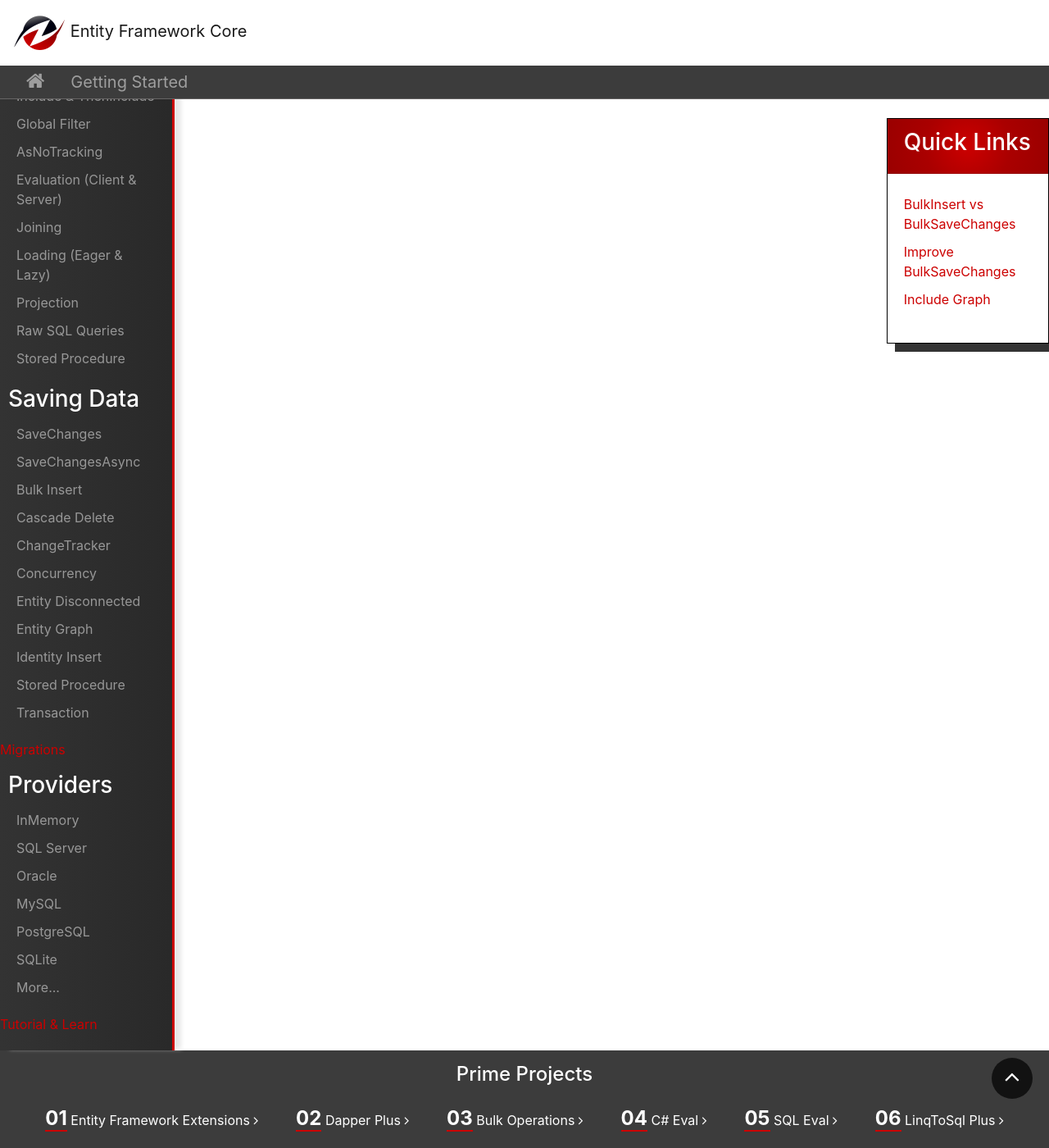
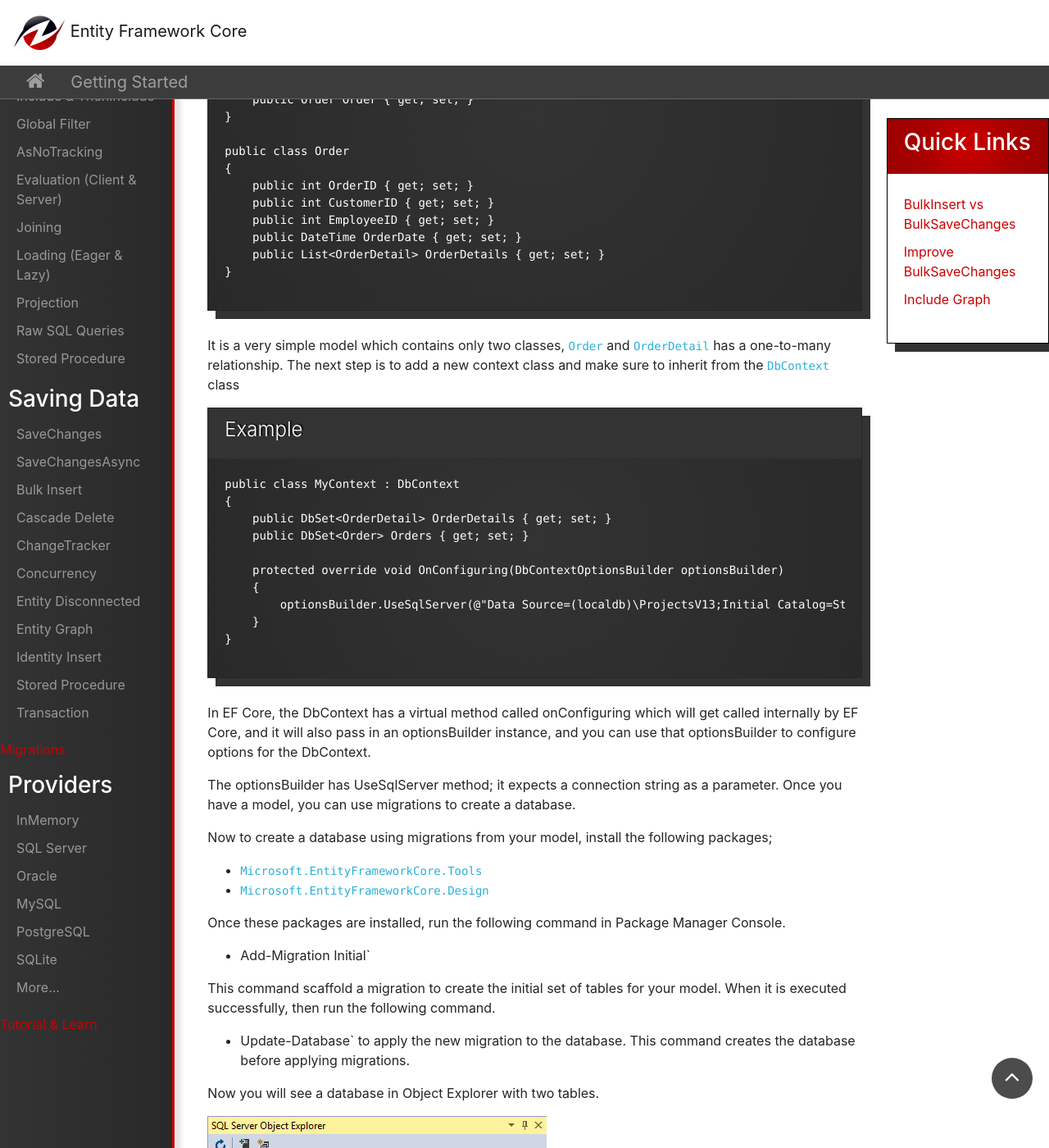
Before and after one commit to zzzprojects/EntityFrameworkCore, a Jekyll site: the page built from docs/pages/getting-started/approach/code-first.md, in a window 1280 px wide and 1400 px high, scrolled down 654 px. Shown: the whole window at 82% size. Built offline with Jekyll 4.4.1, drawn with Linux system fonts in a browser that asks for light colours; nearby versions of some CDN libraries; some of the changed text lies outside the part shown.

Commit message:
Added code first approach article

```diff
--- a/docs/pages/getting-started/approach/code-first.md
+++ b/docs/pages/getting-started/approach/code-first.md
@@ -1,3 +1,73 @@
 ---
 permalink: approach-code-first
 ---
+
+If you have used Entity Framework in the past, you will probably have heard about the **Code First** approach.
+
+ - **Code First** workflow begins with classes that describe the conceptual model and then Entity Framework generate a database from that model automatically.
+ - Code first approach offers most control over the final appearance of the application code and the resulting database.
+
+To start using Entity Framework, you will need to follow the following steps;
+
+The first step is to create a new project and then add all the required NuGet Packages for EF Core. Once all the NuGet packages are installed, add your conceptual model.
+
+{% include template-example.html %}
+{% highlight csharp %}
+
+public class OrderDetail
+{
+    public int OrderDetailID { get; set; }
+    public int OrderID { get; set; }
+    public int ProductID { get; set; }
+    public int Quantity { get; set; }
+    public Order Order { get; set; }
+}
+
+public class Order
+{
+    public int OrderID { get; set; }
+    public int CustomerID { get; set; }
+    public int EmployeeID { get; set; }
+    public DateTime OrderDate { get; set; }
+    public List<OrderDetail> OrderDetails { get; set; }
+}
+
+{% endhighlight %}
+
+It is a very simple model which contains only two classes, `Order` and `OrderDetail` has a one-to-many relationship. The next step is to add a new context class and make sure to inherit from the `DbContext` class
+
+{% include template-example.html %}
+{% highlight csharp %}
+public class MyContext : DbContext
+{
+    public DbSet<OrderDetail> OrderDetails { get; set; }
+    public DbSet<Order> Orders { get; set; }
+
+    protected override void OnConfiguring(DbContextOptionsBuilder optionsBuilder)
+    {
+        optionsBuilder.UseSqlServer(@"Data Source=(localdb)\ProjectsV13;Initial Catalog=StoreDB;");
+    }
+}
+
+{% endhighlight %}
+
+In EF Core, the DbContext has a virtual method called onConfiguring which will get called internally by EF Core, and it will also pass in an optionsBuilder instance, and you can use that optionsBuilder to configure options for the DbContext.
+
+The optionsBuilder has UseSqlServer method; it expects a connection string as a parameter. Once you have a model, you can use migrations to create a database.
+
+Now to create a database using migrations from your model, install the following packages;
+
+ - `Microsoft.EntityFrameworkCore.Tools`
+ - `Microsoft.EntityFrameworkCore.Design`
+
+Once these packages are installed, run the following command in Package Manager Console.
+
+ - Add-Migration Initial`
+
+This command scaffold a migration to create the initial set of tables for your model. When it is executed successfully, then run the following command.
+
+ - Update-Database` to apply the new migration to the database. This command creates the database before applying migrations.
+
+Now you will see a database in Object Explorer with two tables.
+
+<img src="{{ site.github.url }}/images/code-first-db.png">
```
Also changed, not shown: docs/images/code-first-db.png (added).
